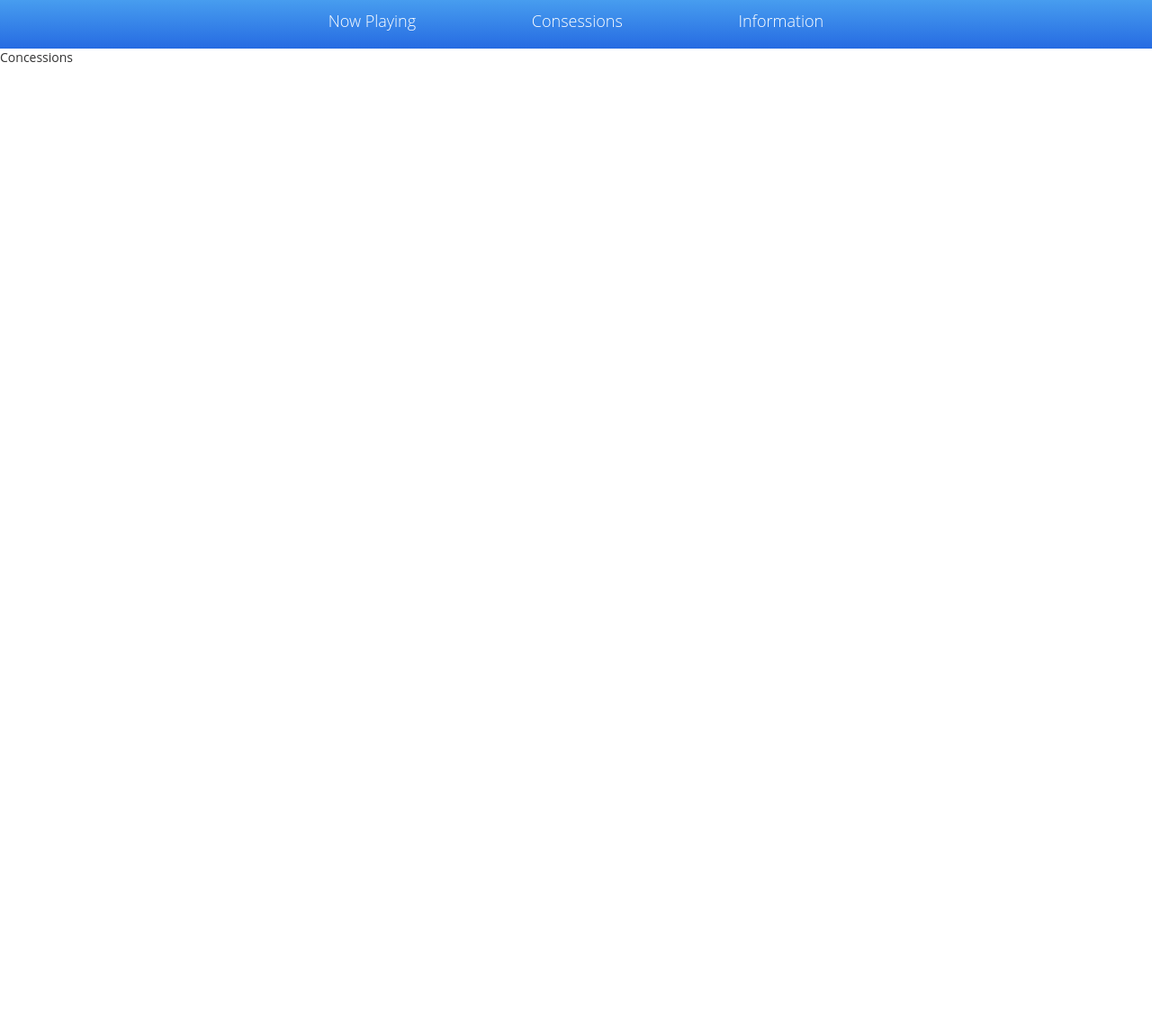
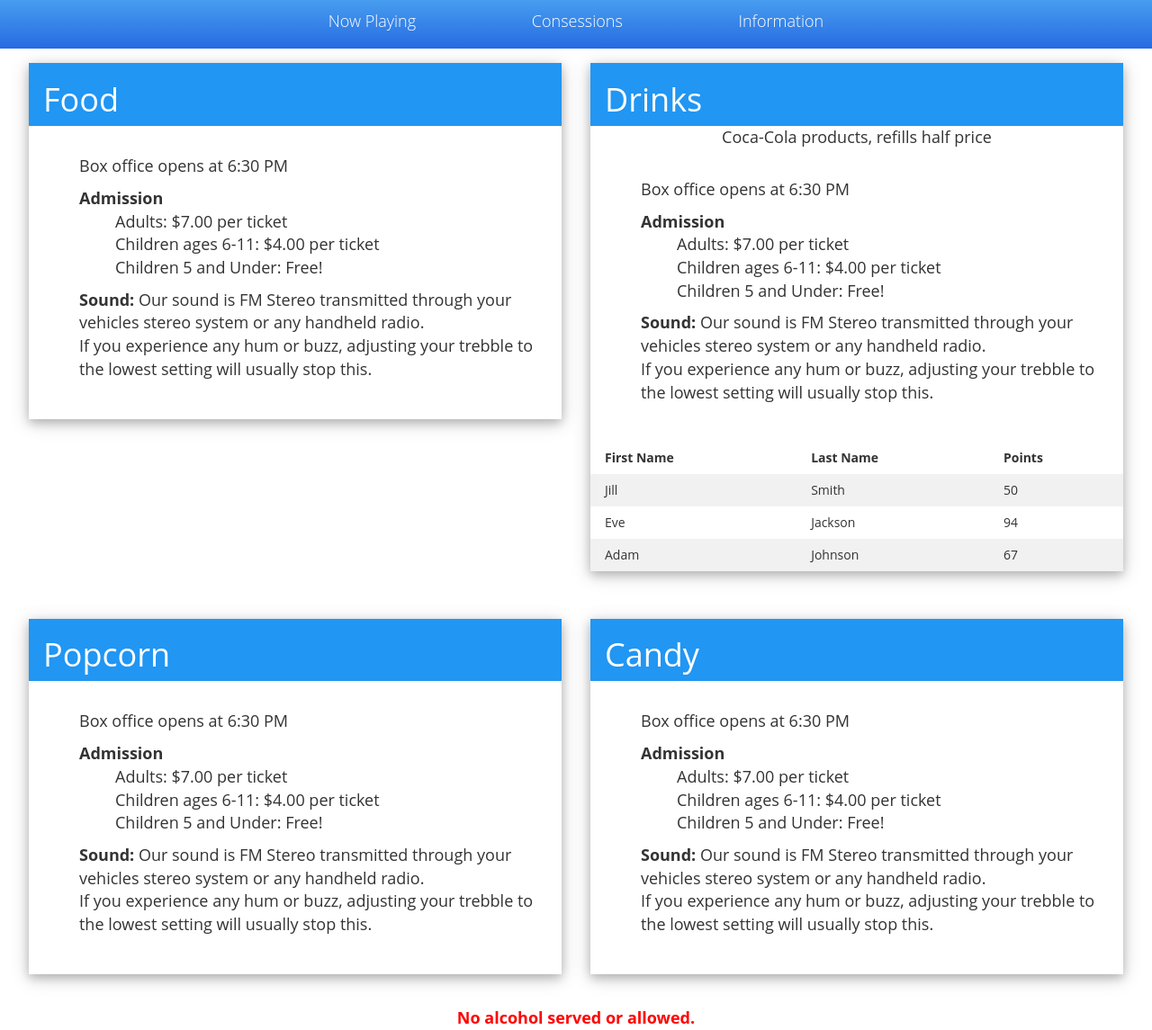
Before and after one commit to granthc14/BirdsongWebsite, a website: page node-helloworld-master/public/concessions.html in a window 1280 px wide. Shown: the part 67-1212 px from the top of the page at 90% size. Before the commit the page ends 921 px from the top, so only its background shows below. Drawn offline with nearby package versions, Linux system fonts and the light colour scheme; some packages are replaced by stand-ins of ours.

Commit message:
made some updates

```diff
--- a/node-helloworld-master/public/Content/concessionsContent.html
+++ b/node-helloworld-master/public/Content/concessionsContent.html
@@ -1,3 +1,111 @@
-<div>
-	Concessions
+<script src="https://maps.googleapis.com/maps/api/js?callback=myMap"></script>
+<div class="w3-container">
+    <div class="w3-half">
+        <div class="w3-card-4 w3-margin">
+            <header class="w3-container w3-blue">
+                <h1>Food</h1>
+            </header>
+            <div class="w3-container w3-padding-32" style="font-size: 18px;">
+                <ul> Box office opens at 6:30 PM</ul>
+                <ul><span style="font-weight: bold;">Admission</span>
+                    <ul>Adults: $7.00 per ticket</ul>
+                    <ul>Children ages 6-11: $4.00 per ticket</ul>
+                    <ul>Children 5 and Under: Free! </ul>
+                </ul>
+                <ul>
+                    <span style="font-weight: bold;"> Sound: </span><span>Our sound is FM Stereo transmitted through your vehicles stereo system or any handheld radio.</span>
+                    <br>
+                    <span>If you experience any hum or buzz, adjusting your trebble to the lowest setting will usually stop this.</span>
+                </ul>
+            </div>
+        </div>
+    </div>
+    <div class="w3-half">
+        <div class="w3-card-4 w3-margin">
+            <header class="w3-container w3-blue">
+                <h1>Drinks</h1>
+            </header>
+            <div style="text-align: center; font-size: 18px; width: 100%;">Coca-Cola products, refills half price</div>
+            <div class="w3-container w3-padding-32" style="font-size: 18px;">
+                <ul> Box office opens at 6:30 PM</ul>
+                <ul><span style="font-weight: bold;">Admission</span>
+                    <ul>Adults: $7.00 per ticket</ul>
+                    <ul>Children ages 6-11: $4.00 per ticket</ul>
+                    <ul>Children 5 and Under: Free! </ul>
+                </ul>
+                <ul>
+                    <span style="font-weight: bold;"> Sound: </span><span>Our sound is FM Stereo transmitted through your vehicles stereo system or any handheld radio.</span>
+                    <br>
+                    <span>If you experience any hum or buzz, adjusting your trebble to the lowest setting will usually stop this.</span>
+                </ul>
+            </div>
+            <table class="w3-table w3-striped">
+                <tr>
+                    <th>First Name</th>
+                    <th>Last Name</th>
+                    <th>Points</th>
+                </tr>
+                <tr>
+                    <td>Jill</td>
+                    <td>Smith</td>
+                    <td>50</td>
+                </tr>
+                <tr>
+                    <td>Eve</td>
+                    <td>Jackson</td>
+                    <td>94</td>
+                </tr>
+                <tr>
+                    <td>Adam</td>
+                    <td>Johnson</td>
+                    <td>67</td>
+                </tr>
+            </table>
+        </div>
+    </div>
 </div>
+<br>
+<div class="w3-container">
+    <div class="w3-half">
+        <div class="w3-card-4 w3-margin">
+            <header class="w3-container w3-blue">
+                <h1>Popcorn</h1>
+            </header>
+            <div class="w3-container w3-padding-32" style="font-size: 18px;">
+                <ul> Box office opens at 6:30 PM</ul>
+                <ul><span style="font-weight: bold;">Admission</span>
+                    <ul>Adults: $7.00 per ticket</ul>
+                    <ul>Children ages 6-11: $4.00 per ticket</ul>
+                    <ul>Children 5 and Under: Free! </ul>
+                </ul>
+                <ul>
+                    <span style="font-weight: bold;"> Sound: </span><span>Our sound is FM Stereo transmitted through your vehicles stereo system or any handheld radio.</span>
+                    <br>
+                    <span>If you experience any hum or buzz, adjusting your trebble to the lowest setting will usually stop this.</span>
+                </ul>
+            </div>
+        </div>
+    </div>
+    <div class="w3-half">
+        <div class="w3-card-4 w3-margin">
+            <header class="w3-container w3-blue">
+                <h1>Candy</h1>
+            </header>
+            <div class="w3-container w3-padding-32" style="font-size: 18px;">
+                <ul> Box office opens at 6:30 PM</ul>
+                <ul><span style="font-weight: bold;">Admission</span>
+                    <ul>Adults: $7.00 per ticket</ul>
+                    <ul>Children ages 6-11: $4.00 per ticket</ul>
+                    <ul>Children 5 and Under: Free! </ul>
+                </ul>
+                <ul>
+                    <span style="font-weight: bold;"> Sound: </span><span>Our sound is FM Stereo transmitted through your vehicles stereo system or any handheld radio.</span>
+                    <br>
+                    <span>If you experience any hum or buzz, adjusting your trebble to the lowest setting will usually stop this.</span>
+                </ul>
+            </div>
+        </div>
+    </div>
+</div>
+<br>
+<div style="text-align: center; color:red; font-weight: bold; font-size: 18px;">No alcohol served or allowed.</div>
```
Also changed, not shown: node-helloworld-master/public/Content/contactUsContent.html (+18 -3 lines), node-helloworld-master/public/Content/nowplayingContent.html (+4 -2 lines), 1 other file.
